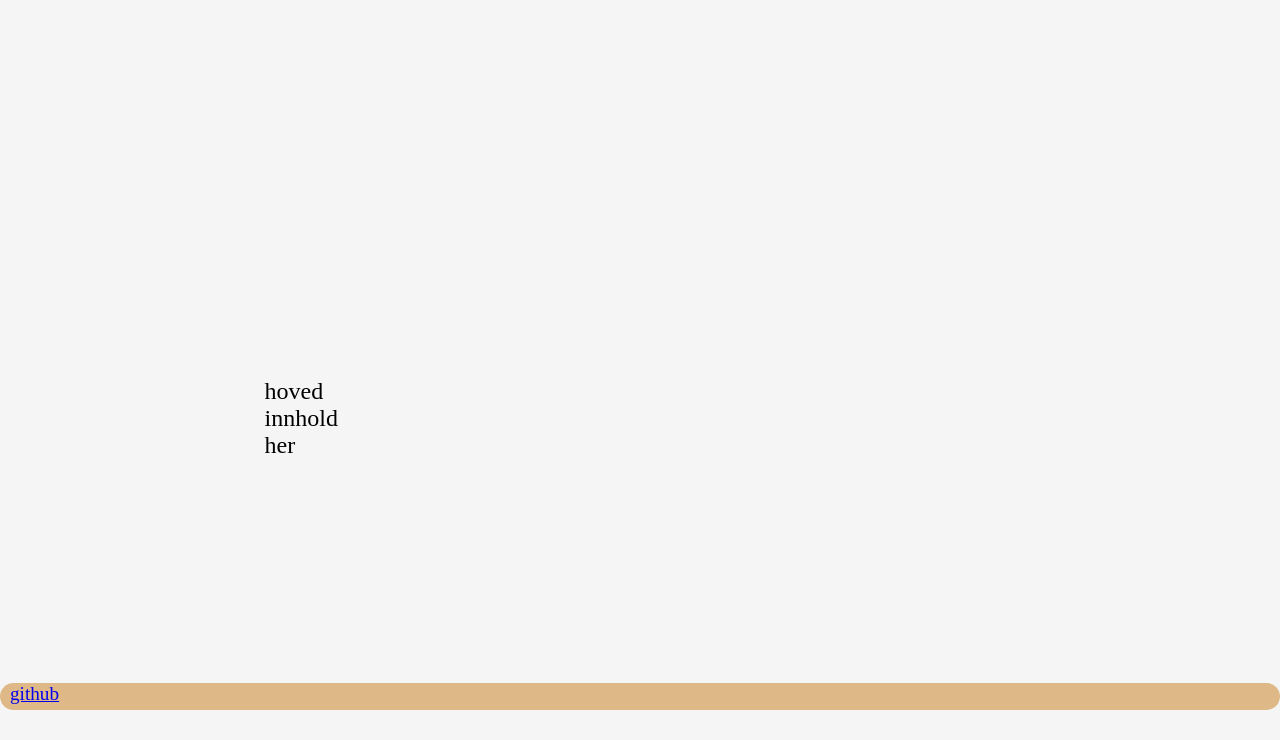
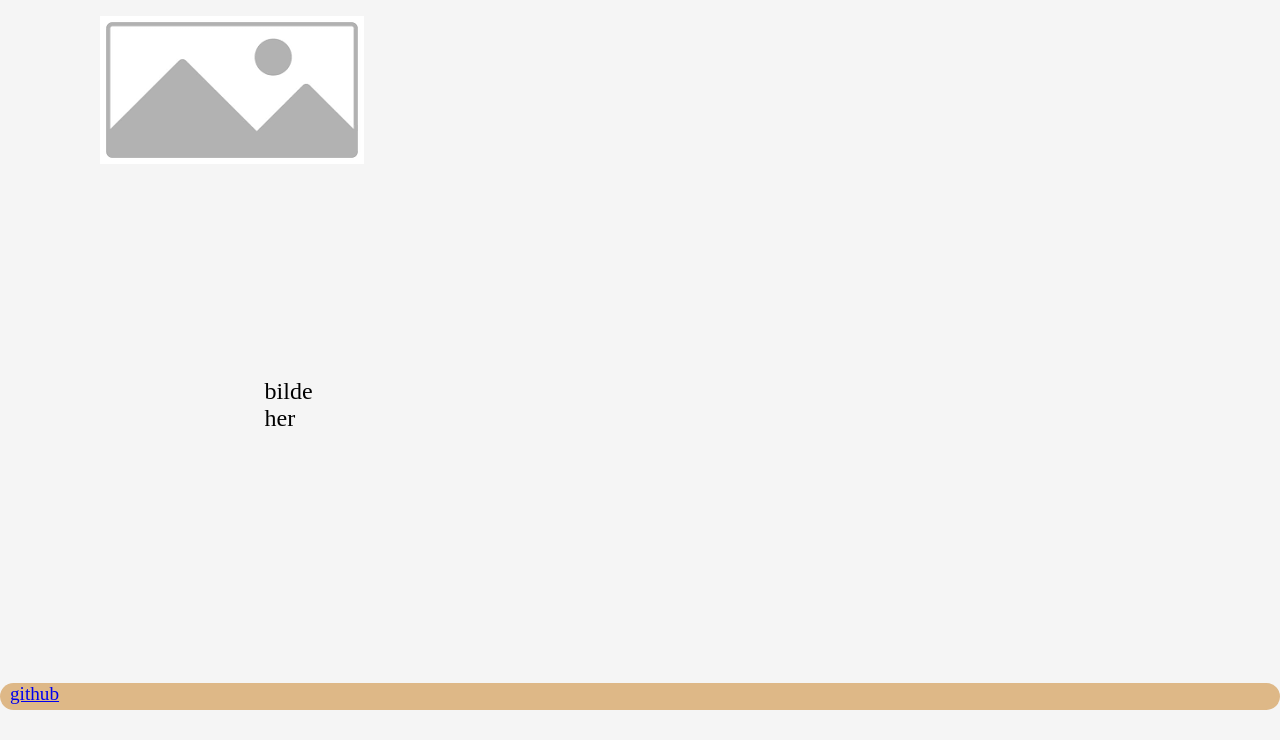
Before and after one commit to kasperisaperson/kasperisaperson.github.io, a plain HTML site: page index.html in a window 1280 px wide. Shown: the part 60-800 px from the top of the page. Drawn offline with Linux system fonts and the light colour scheme.

Commit message:
added a placeholder for a big pic that is made to hook you to the site

```diff
--- a/index.html
+++ b/index.html
@@ -15,8 +15,8 @@
         <a href="#">Prosjekter</a>
     </nav>
 </header>
-
-    <main> hoved innhold her</main>
+   <picture><img src="pic/placeholder.png" alt="placeholder"></picture>
+    <main> bilde her </main>
     <footer><a href="https://github.com/kasperisaperson/kasperisaperson.github.io">github</a></footer>
 
 </body>
--- a/style.css
+++ b/style.css
@@ -50,12 +50,17 @@ header {
     color: burlywood;
 }
 
+picture {
+        margin-top: 1rem;
+        width: px;
+        height: px;
+}
+
 main   { grid-area: main;
    padding-left: 7cm ;
    padding-top: 10cm;
    font-size: x-large;
    color: black;
-
 }
 
 footer {grid-area: footer;
```
